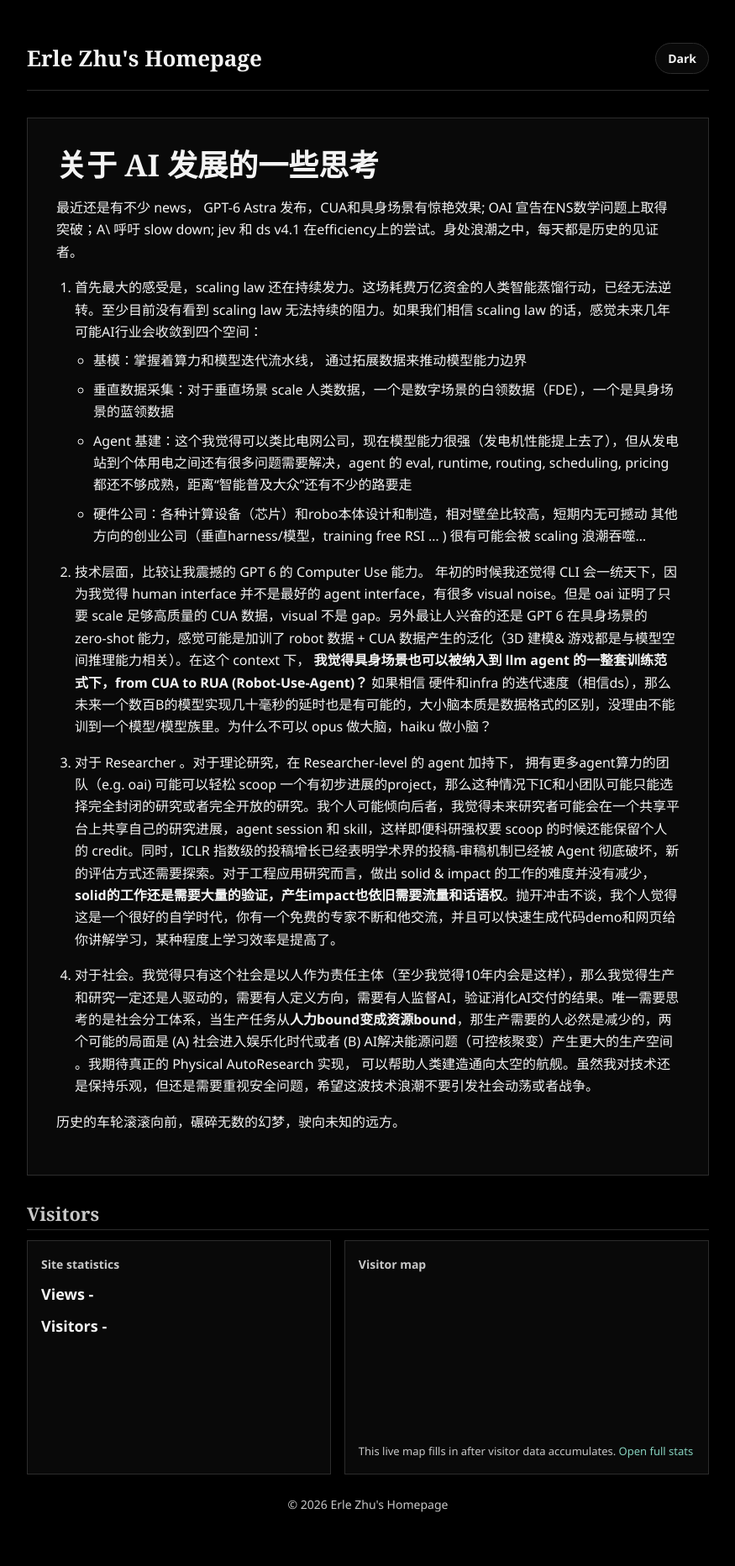
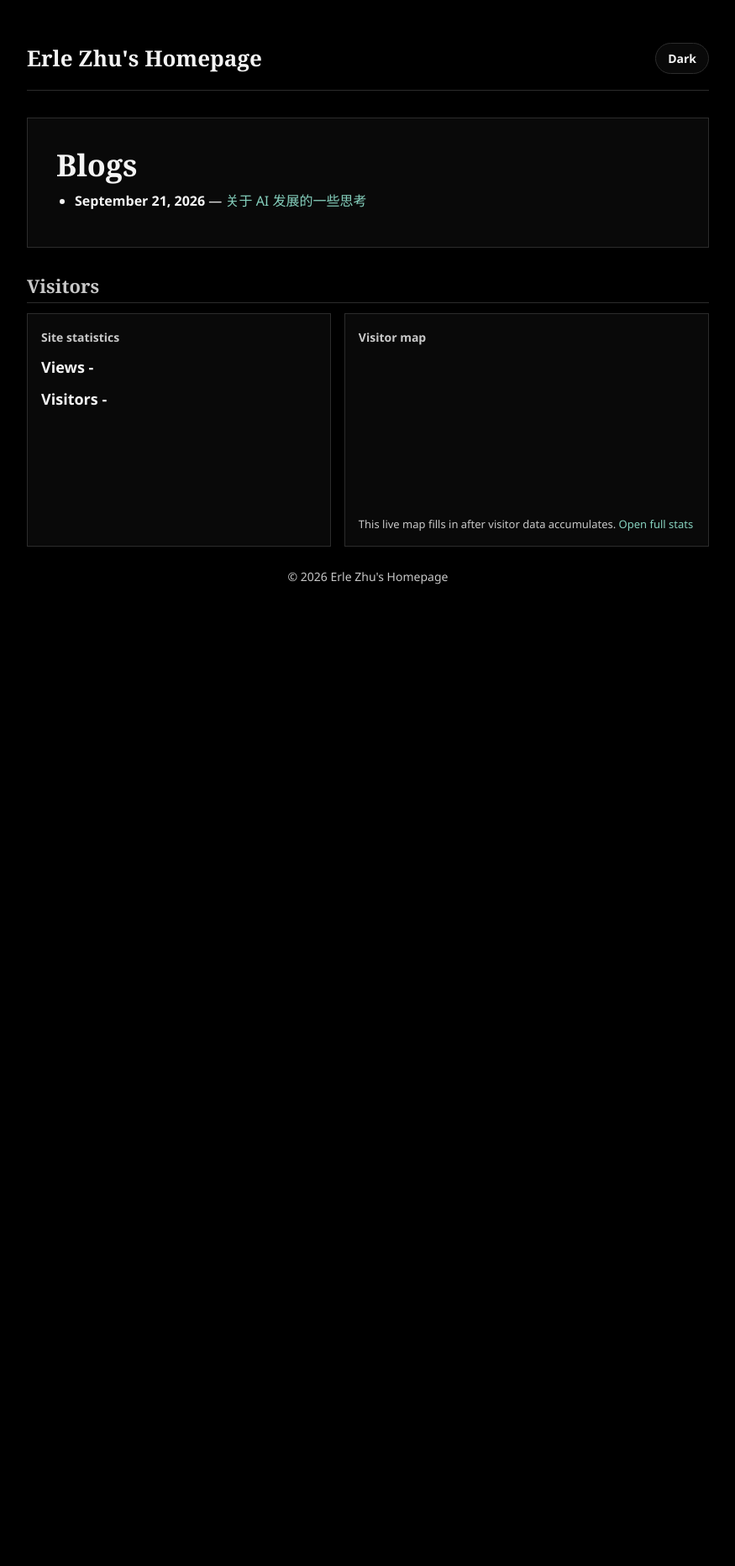
Before and after one commit to erlezhu02/erlezhu02.github.io, a Jekyll site: the page built from blogs/index.md, in a window 1280 px wide. Shown: the whole page at 84% size, without its empty margins (202-1077 px from the left). Built offline with Jekyll 4.4.1, drawn with Linux system fonts in a browser that asks for light colours; after the commit the page ends 900 px from its top, so only the background shows below that.

Commit message:
Add blog index and dated post routes

```diff
--- a/blogs/index.md
+++ b/blogs/index.md
@@ -1,23 +1,9 @@
 ---
-title: 关于 AI 发展的一些思考
+title: Blogs
 permalink: /blogs/
 ---
-# 关于 AI 发展的一些思考
+# Blogs
 
-最近还是有不少 news， GPT-6 Astra 发布，CUA和具身场景有惊艳效果; OAI 宣告在NS数学问题上取得突破；A\ 呼吁 slow down;  jev 和 ds v4.1 在efficiency上的尝试。身处浪潮之中，每天都是历史的见证者。
-
-1. 首先最大的感受是，scaling law 还在持续发力。这场耗费万亿资金的人类智能蒸馏行动，已经无法逆转。至少目前没有看到 scaling law 无法持续的阻力。如果我们相信 scaling law 的话，感觉未来几年可能AI行业会收敛到四个空间：
-	- 基模：掌握着算力和模型迭代流水线， 通过拓展数据来推动模型能力边界
-	- 垂直数据采集：对于垂直场景 scale 人类数据，一个是数字场景的白领数据（FDE），一个是具身场景的蓝领数据
-	- Agent 基建：这个我觉得可以类比电网公司，现在模型能力很强（发电机性能提上去了），但从发电站到个体用电之间还有很多问题需要解决，agent 的 eval, runtime, routing, scheduling, pricing都还不够成熟，距离“智能普及大众”还有不少的路要走
-	- 硬件公司：各种计算设备（芯片）和robo本体设计和制造，相对壁垒比较高，短期内无可撼动
-	其他方向的创业公司（垂直harness/模型，training free RSI ... ) 很有可能会被 scaling 浪潮吞噬...
-
-
-2. 技术层面，比较让我震撼的 GPT 6 的 Computer Use 能力。 年初的时候我还觉得 CLI 会一统天下，因为我觉得 human interface 并不是最好的 agent interface，有很多 visual noise。但是 oai 证明了只要 scale 足够高质量的 CUA 数据，visual 不是 gap。另外最让人兴奋的还是 GPT 6 在具身场景的 zero-shot 能力，感觉可能是加训了 robot 数据 +  CUA 数据产生的泛化（3D 建模& 游戏都是与模型空间推理能力相关）。在这个 context 下， **我觉得具身场景也可以被纳入到 llm agent 的一整套训练范式下，from CUA to RUA (Robot-Use-Agent)？** 如果相信 硬件和infra 的迭代速度（相信ds），那么未来一个数百B的模型实现几十毫秒的延时也是有可能的，大小脑本质是数据格式的区别，没理由不能训到一个模型/模型族里。为什么不可以 opus 做大脑，haiku 做小脑？
-
-3. 对于 Researcher 。对于理论研究，在 Researcher-level 的 agent 加持下， 拥有更多agent算力的团队（e.g. oai) 可能可以轻松 scoop 一个有初步进展的project，那么这种情况下IC和小团队可能只能选择完全封闭的研究或者完全开放的研究。我个人可能倾向后者，我觉得未来研究者可能会在一个共享平台上共享自己的研究进展，agent session 和 skill，这样即便科研强权要 scoop 的时候还能保留个人的 credit。同时，ICLR 指数级的投稿增长已经表明学术界的投稿-审稿机制已经被 Agent 彻底破坏，新的评估方式还需要探索。对于工程应用研究而言，做出 solid & impact 的工作的难度并没有减少，**solid的工作还是需要大量的验证，产生impact也依旧需要流量和话语权**。抛开冲击不谈，我个人觉得这是一个很好的自学时代，你有一个免费的专家不断和他交流，并且可以快速生成代码demo和网页给你讲解学习，某种程度上学习效率是提高了。
-
-4. 对于社会。我觉得只有这个社会是以人作为责任主体（至少我觉得10年内会是这样），那么我觉得生产和研究一定还是人驱动的，需要有人定义方向，需要有人监督AI，验证消化AI交付的结果。唯一需要思考的是社会分工体系，当生产任务从**人力bound变成资源bound**，那生产需要的人必然是减少的，两个可能的局面是 (A) 社会进入娱乐化时代或者 (B) AI解决能源问题（可控核聚变）产生更大的生产空间 。我期待真正的 Physical AutoResearch 实现， 可以帮助人类建造通向太空的航舰。虽然我对技术还是保持乐观，但还是需要重视安全问题，希望这波技术浪潮不要引发社会动荡或者战争。
-
-历史的车轮滚滚向前，碾碎无数的幻梦，驶向未知的远方。
+{% for post in site.posts %}
+- **{{ post.date | date: "%B %-d, %Y" }}** — [{{ post.title }}]({{ post.url | relative_url }})
+{% endfor %}
```
Also changed, not shown: _posts/2026-09-21-thinking.md (added, +26 -0 lines), index.md (+1 -1 lines).
